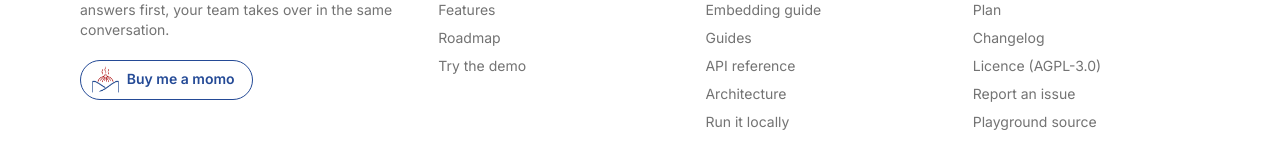
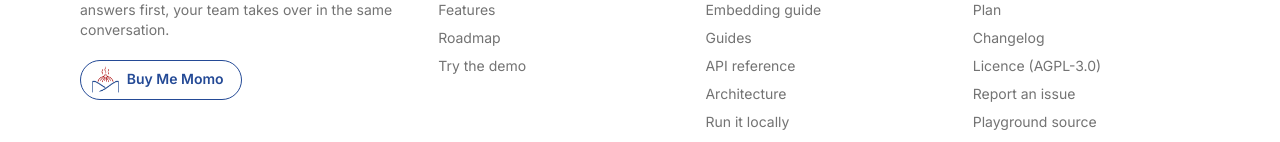
Before and after one commit to mesubash/quokra-playground, a React (Vite) app: page / in a window 1280 px wide. Shown: the part 8084-8226 px from the top of the page. Built offline with nearby package versions, Linux system fonts and the light colour scheme; no server answers; what oidc-client-ts would draw is missing.

Commit message:
fix(landing): Buy Me Momo, the platform's own name

```diff
--- a/src/app/landing/components/site-chrome.tsx
+++ b/src/app/landing/components/site-chrome.tsx
@@ -168,7 +168,7 @@ const footerColumns = [
 const footerLink =
   "underline-offset-4 whitespace-nowrap hover:text-foreground hover:underline"
 
-// Buy me a momo, in BuyMeMomo's colours (the same in both themes, like a brand badge). The momo bounces
+// Buy Me Momo, in BuyMeMomo's colours (the same in both themes, like a brand badge). The momo bounces
 // on hover; styles in index.css (.momo-button). The mark is cropped from BuyMeMomo's own logo.
 function MomoButton() {
   return (
@@ -185,7 +185,7 @@ function MomoButton() {
         width="24"
         height="24"
       />
-      Buy me a momo
+      Buy Me Momo
     </a>
   )
 }
--- a/src/index.css
+++ b/src/index.css
@@ -226,7 +226,7 @@ html {
   }
 }
 
-/* Buy me a momo (site-chrome.tsx), in BuyMeMomo's colours in both themes. */
+/* Buy Me Momo (site-chrome.tsx), in BuyMeMomo's colours in both themes. */
 .momo-button {
   display: inline-flex;
   align-items: center;
```
